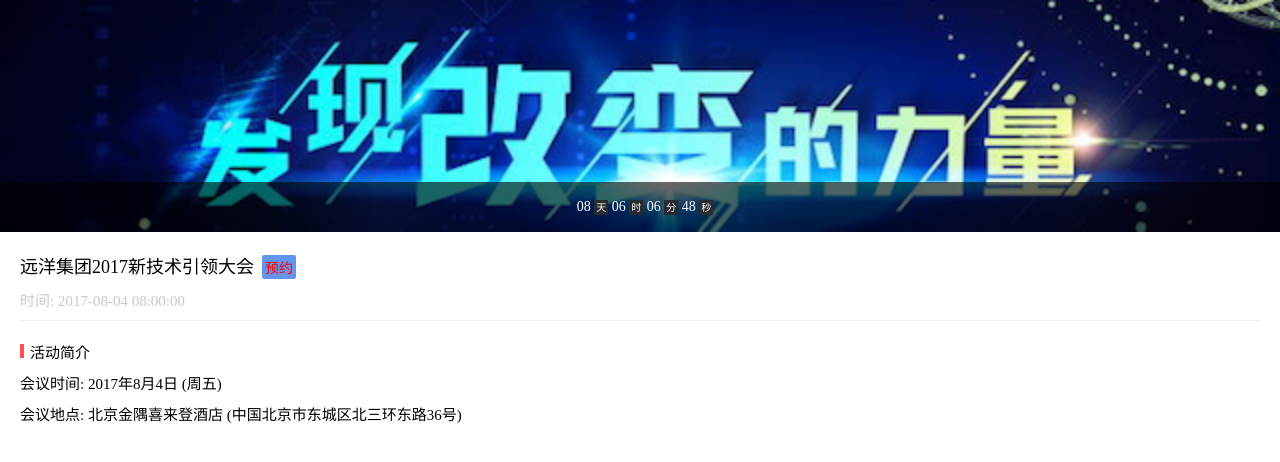
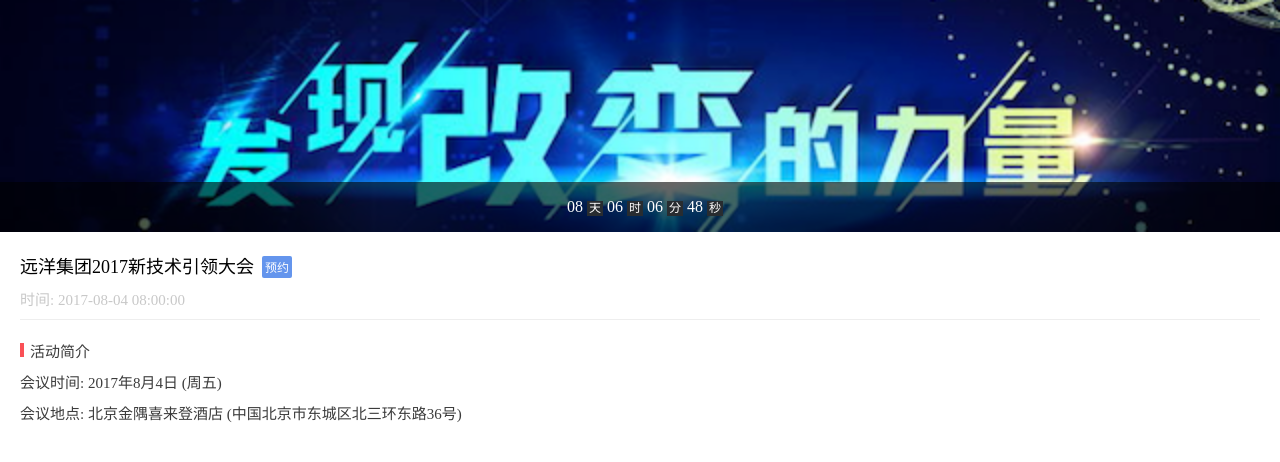
Before and after one commit to SunflowerGJ/H5Test, a plain HTML site: page index.html in a window 1280 px wide. Drawn offline with Linux system fonts and the light colour scheme.

Commit message:
Update main.css

```diff
--- a/main.css
+++ b/main.css
@@ -22,7 +22,7 @@
   color: #fff;
   text-align: center;
   line-height: 40px;
-  font-size: 14px;
+  font-size: 16px;
 }
 .banner span {
   line-height: 40px;
@@ -33,7 +33,7 @@
   line-height: 15px;
   padding-left: 2px;
   padding-right: 2px;
-  font-size: 10px;
+  font-size: 12px;
 }
 
 .title {
@@ -51,8 +51,8 @@
   padding: 2px 3px;
   background-color: cornflowerblue;
   border-radius: 2px;
-  color: red;
-  font-size: 14px;
+  color: white;
+  font-size: 12px;
   vertical-align: middle;
 }
 .title .time {
@@ -64,6 +64,7 @@
 .details {
   margin: 20px;
   font-size: 15px;
+  color:#3b3b3b
 }
 
 .details p {
```
